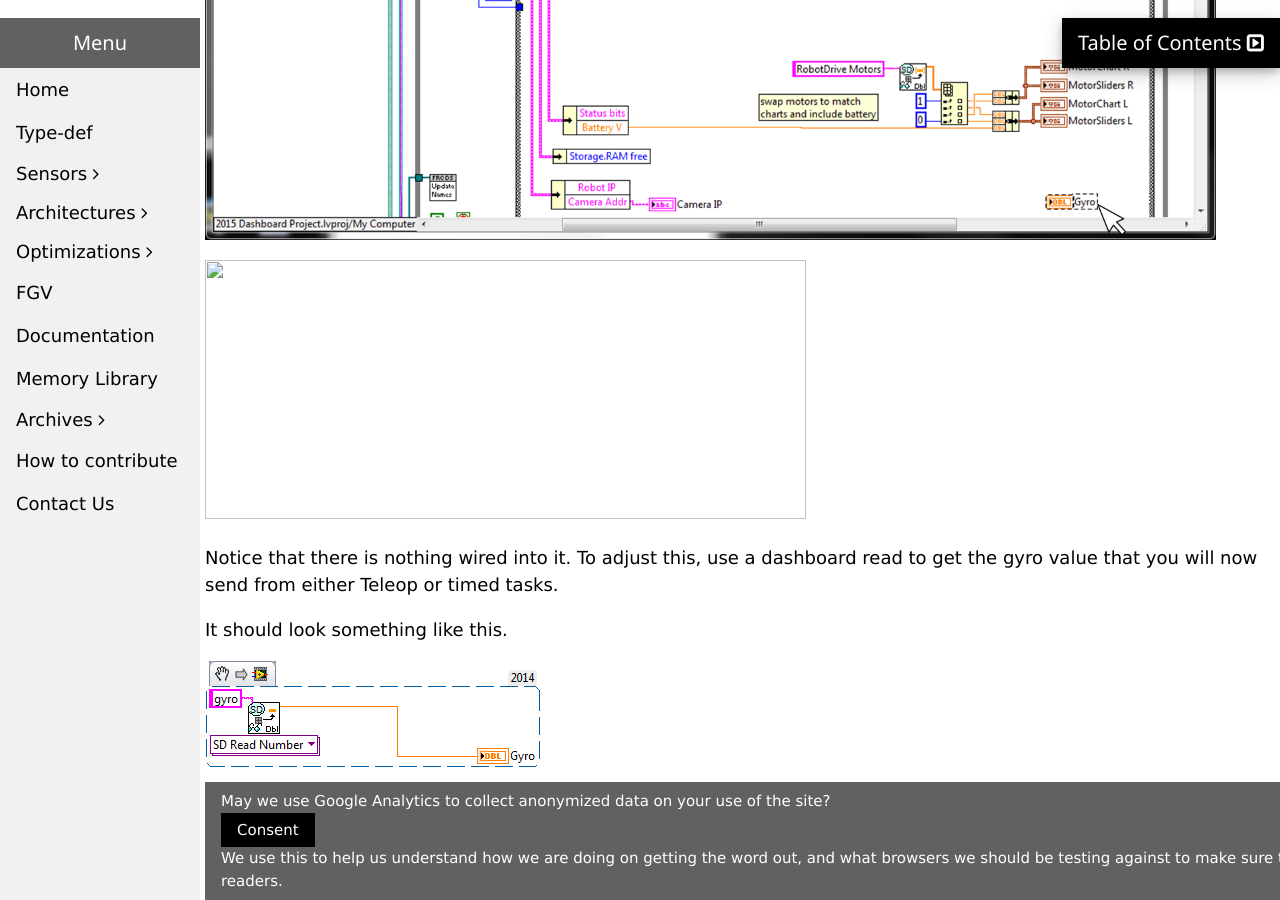
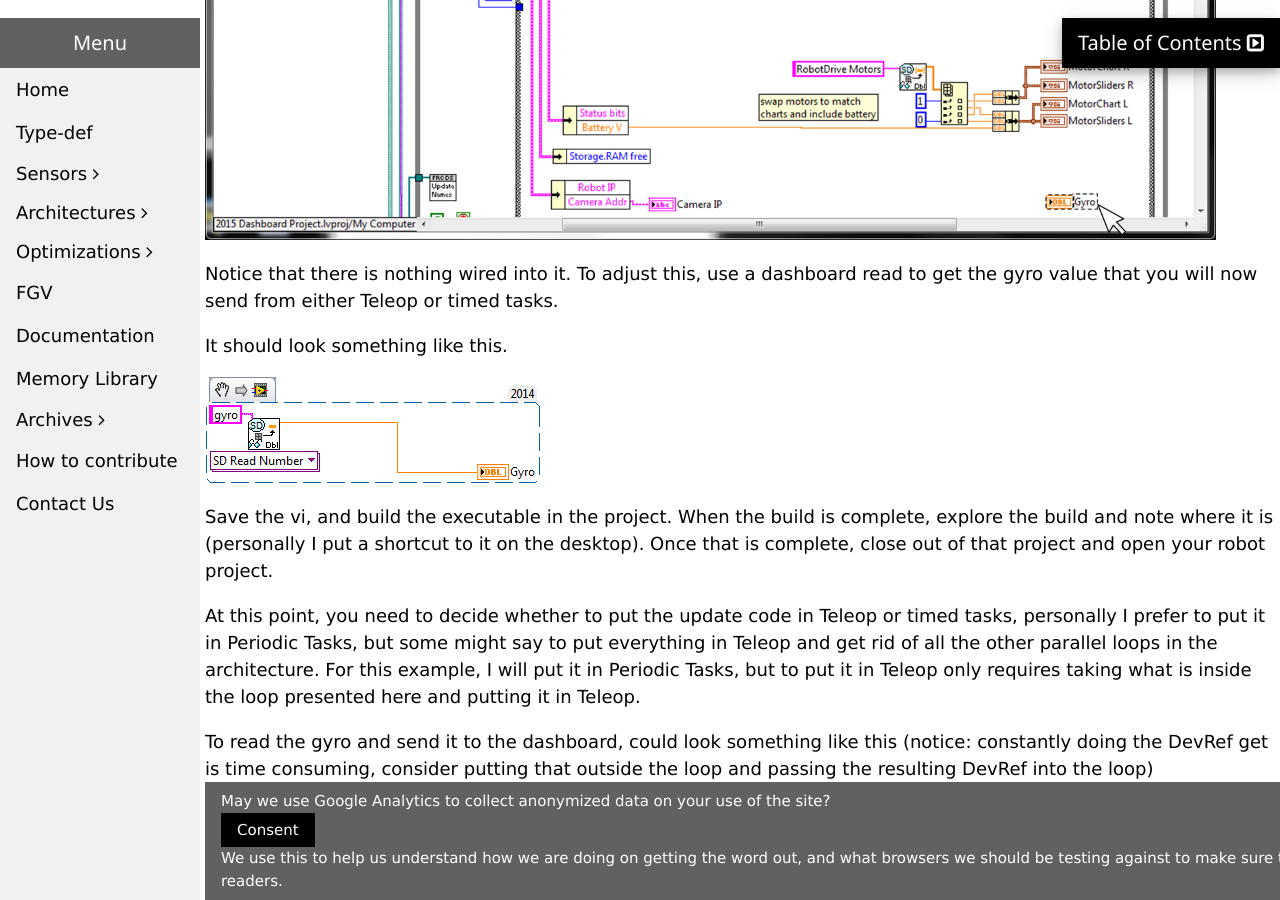
Before and after one commit to mshafer1/frclabviewtutorials, a Jekyll site: the page built from _tutorials/sensors/dashboard/gyro/index.md, in a window 1280 px wide and 900 px high, scrolled down 1417 px. Built offline with Jekyll 4.4.1, drawn with Linux system fonts in a browser that asks for light colours; comment, search, counter and statistics services are not loaded.

Commit message:
Remove some broken images from the dashboard/gyro tutorial.

```diff
--- a/_tutorials/sensors/dashboard/gyro/index.md
+++ b/_tutorials/sensors/dashboard/gyro/index.md
@@ -13,15 +13,11 @@ Open Dashboard Main.vi. If you right click on the Gyro indicator and select find
 
 {% include zoomableImage.html path='images/gyroterminal.png' alt='Gyro indicator in block diagram' height=654 width=1516 %}
 
-<img alt="" src="examples\gyro\gyroterminal.png" style="width: 601px; height: 259px;" />
-
 Notice that there is nothing wired into it. To adjust this, use a dashboard read to get the gyro value that you will now send from either Teleop or timed tasks.
 
 It should look something like this.
 
 {% include downloadableImage.html path='images/gyroRead.png' alt='Using a dashboard read to set the indicator' height=107 width=336 %}
-
-[<img alt="" src="examples\gyro\gyroRead.png" style="width: 336px; height: 107px;" />](https://docs.google.com/uc?export=download&id=0BwEBnEBtHotGUmhKLV8zZ0dZYkU)
 
 Save the vi, and build the executable in the project. When the build is complete, explore the build and note where it is (personally I put a shortcut to it on the desktop). Once that is complete, close out of that project and open your robot project.
 
@@ -31,13 +27,9 @@ To read the gyro and send it to the dashboard, could look something like this (n
 
 {% include downloadableImage.html path='images/gyroLoop.png' alt='reading the gyro' height=244 width=408 %}
 
-[<img alt="" src="examples\gyro\gyroLoop.png" style="width: 250px; height: 199px;" />](https://docs.google.com/uc?export=download&id=0BwEBnEBtHotGVEplV3hVM2dXWVk)
-
 Finally, the gyro does need to be wired (There are plenty of documentation on that, like [this one](http://team358.org/files/programming/ControlSystem2015-2019/#gyro)) and opened in the begin.vi like so.
 
 {% include downloadableImage.html path='images/gyroOpen.png' alt='opening the gyro in begin.vi' height=105 width=208 %}
-
-[<img alt="" src="examples\gyro\gyroOpen.png" style="width: 208px; height: 105px;" />](https://docs.google.com/uc?export=download&id=0BwEBnEBtHotGUWdmOE5zcXFHRms)
 
 ### To use the dashboard you just created
 
```
